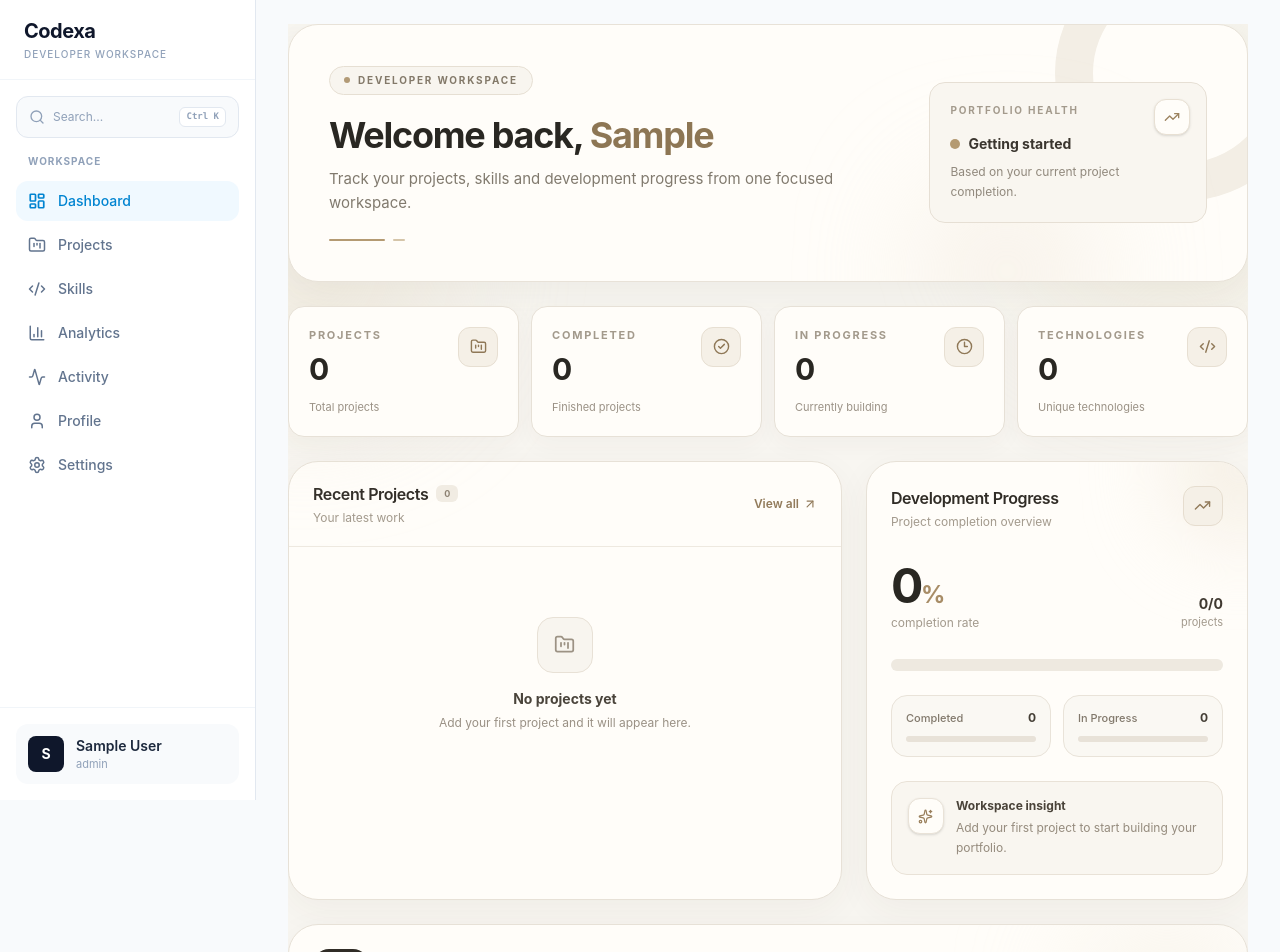
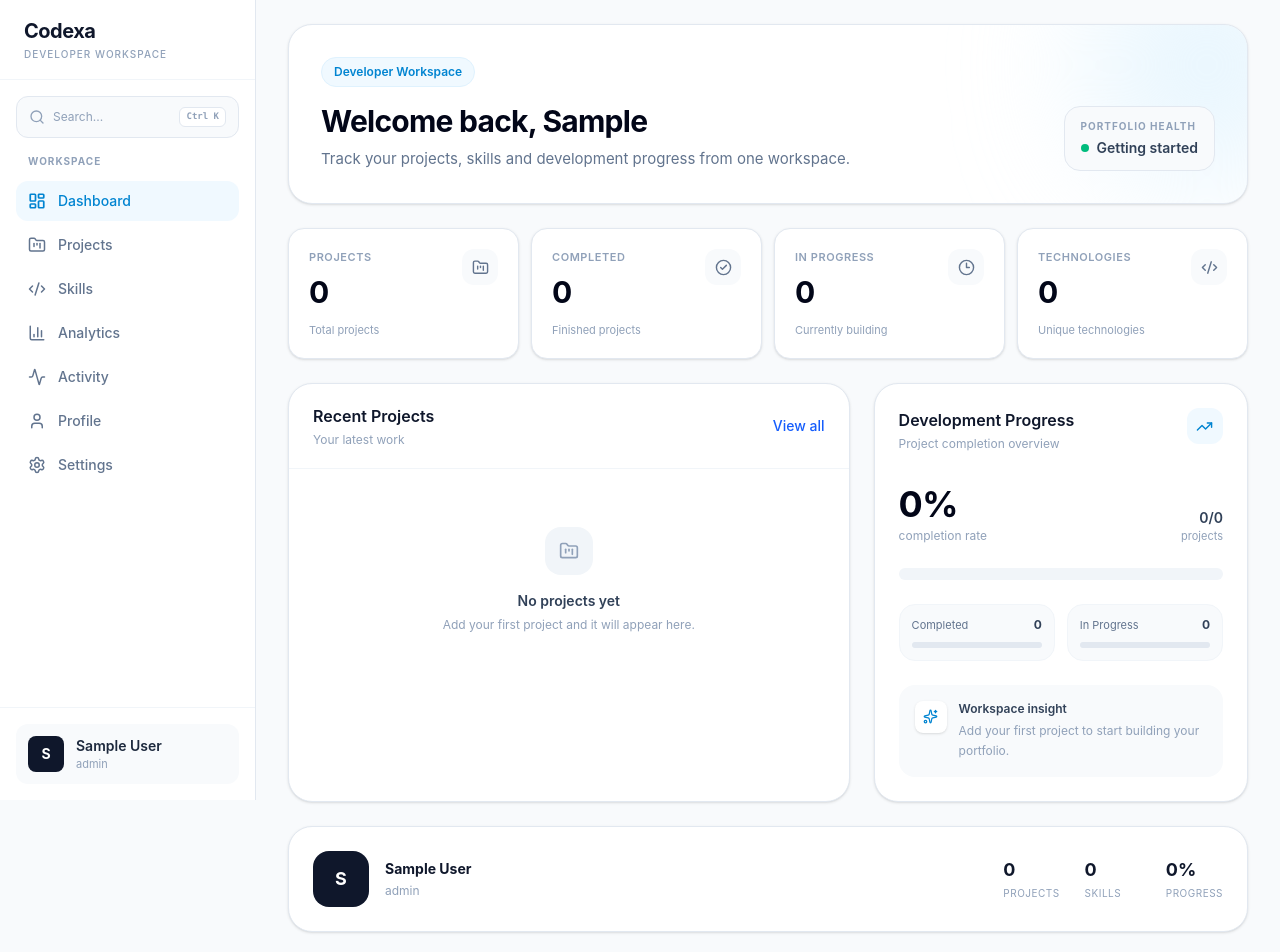
Before and after one commit to judithjoshitha01/codexa, a React (Vite) app: page /dashboard in a window 1280 px wide. Shown: the top 952 px of the page. Built offline with nearby package versions, Linux system fonts and the light colour scheme; sample sign-in values are in the browser's storage.

Commit message:
Update Dashboard.jsx

```diff
--- a/src/pages/Dashboard.jsx
+++ b/src/pages/Dashboard.jsx
@@ -102,102 +102,50 @@ function Dashboard() {
   };
 
   return (
-    <div className="relative min-h-screen space-y-6 overflow-hidden bg-[#F8F6F1] pb-10">
+    <div className="space-y-6 pb-8">
 
-      {/* =====================================================
-          SUBTLE BACKGROUND DECORATION
-      ====================================================== */}
+      {/* HERO */}
+      <section className="relative overflow-hidden rounded-3xl border border-slate-200 bg-white p-6 shadow-sm sm:p-8">
+        <div className="absolute -right-20 -top-20 h-60 w-60 rounded-full bg-sky-100/70 blur-3xl" />
 
-      <div className="pointer-events-none absolute -left-32 top-24 h-72 w-72 rounded-full bg-[#EDE5D6]/50 blur-3xl" />
-
-      <div className="pointer-events-none absolute -right-20 top-0 h-80 w-80 rounded-full bg-[#F1EBDD]/60 blur-3xl" />
-
-      {/* =====================================================
-          HERO
-      ====================================================== */}
-
-      <section className="relative overflow-hidden rounded-[30px] border border-[#E8E2D8] bg-[#FFFDF9] shadow-[0_12px_40px_rgba(72,62,48,0.06)]">
-
-        {/* Decorative circle */}
-
-        <div className="pointer-events-none absolute -right-16 -top-20 h-64 w-64 rounded-full border-[38px] border-[#F3EEE5]" />
-
-        <div className="pointer-events-none absolute bottom-[-70px] right-40 h-40 w-40 rounded-full bg-[#EFE7D8]/60 blur-3xl" />
-
-        <div className="relative p-6 sm:p-8 lg:p-10">
-          <div className="flex flex-col justify-between gap-8 lg:flex-row lg:items-center">
-
-            {/* LEFT */}
-
+        <div className="relative flex flex-col justify-between gap-6 lg:flex-row lg:items-end">
           <div className="max-w-2xl">
-
-              {/* Badge */}
-
-              <div className="mb-5 inline-flex items-center gap-2 rounded-full border border-[#E6DFD3] bg-[#F8F5EF] px-3.5 py-1.5 text-[10px] font-bold uppercase tracking-[0.18em] text-[#837969]">
-                <span className="h-1.5 w-1.5 rounded-full bg-[#B29A76]" />
+            <div className="mb-4 inline-flex items-center gap-2 rounded-full border border-sky-100 bg-sky-50 px-3 py-1.5 text-xs font-semibold text-sky-600">
               Developer Workspace
             </div>
 
-              <h1 className="text-3xl font-bold tracking-[-0.035em] text-[#292722] sm:text-4xl">
-                Welcome back,{" "}
-                <span className="text-[#8D7654]">{firstName}</span>
+            <h1 className="text-2xl font-bold tracking-tight text-slate-950 sm:text-3xl">
+              Welcome back, {firstName}
             </h1>
 
-              <p className="mt-3 max-w-xl text-sm leading-6 text-[#817A6E] sm:text-[15px]">
+            <p className="mt-2 text-sm leading-6 text-slate-500 sm:text-[15px]">
               Track your projects, skills and development progress from one
-                focused workspace.
+              workspace.
             </p>
-
-              {/* Accent line */}
-
-              <div className="mt-6 flex items-center gap-2">
-                <div className="h-[2px] w-14 rounded-full bg-[#B49A72]" />
-                <div className="h-[2px] w-3 rounded-full bg-[#D5C5A9]" />
-              </div>
           </div>
 
-            {/* PORTFOLIO HEALTH */}
-
-            <div className="relative min-w-[215px] rounded-2xl border border-[#E6DFD4] bg-[#F9F6F0] p-5">
-
-              <div className="absolute right-4 top-4">
-                <div className="flex h-9 w-9 items-center justify-center rounded-xl border border-[#E8E0D3] bg-[#FFFDF9] text-[#9C835F] shadow-sm">
-                  <TrendingUp size={16} />
-                </div>
-              </div>
-
-              <p className="text-[10px] font-bold uppercase tracking-[0.18em] text-[#A39A8C]">
+          <div className="hidden rounded-2xl border border-slate-200 bg-slate-50 px-4 py-3 sm:block">
+            <p className="text-[10px] font-bold uppercase tracking-widest text-slate-400">
               Portfolio health
             </p>
 
-              <div className="mt-4 flex items-center gap-2">
+            <div className="mt-1 flex items-center gap-2">
+              <span className="h-2 w-2 rounded-full bg-emerald-500" />
 
-                <span className="h-2.5 w-2.5 rounded-full bg-[#B49A72]" />
-
-                <span className="text-sm font-bold text-[#3A352E]">
+              <span className="text-sm font-semibold text-slate-700">
                 {stats.completionRate >= 70
                   ? "Excellent"
                   : stats.completionRate >= 40
                   ? "Growing"
                   : "Getting started"}
               </span>
-
-              </div>
-
-              <p className="mt-2 text-xs leading-5 text-[#91897D]">
-                Based on your current project completion.
-              </p>
             </div>
           </div>
         </div>
       </section>
 
-      {/* =====================================================
-          STATS
-      ====================================================== */}
-
+      {/* STATS */}
       <section className="grid grid-cols-2 gap-3 lg:grid-cols-4">
-
         <StatCard
           label="Projects"
           value={stats.total}
@@ -225,136 +173,97 @@ function Dashboard() {
           description="Unique technologies"
           icon={Code2}
         />
-
       </section>
 
-      {/* =====================================================
-          MAIN GRID
-      ====================================================== */}
+      {/* MAIN GRID */}
+      <section className="grid gap-6 xl:grid-cols-[1.5fr_1fr]">
 
-      <section className="grid gap-6 xl:grid-cols-[1.45fr_1fr]">
-
-        {/* =================================================
-            RECENT PROJECTS
-        ================================================== */}
-
-        <div className="overflow-hidden rounded-[30px] border border-[#E7E1D7] bg-[#FFFDF9] shadow-[0_10px_35px_rgba(72,62,48,0.05)]">
-
-          <div className="flex items-center justify-between border-b border-[#EEE9E0] px-5 py-5 sm:px-6">
-
+        {/* RECENT PROJECTS */}
+        <div className="overflow-hidden rounded-3xl border border-slate-200 bg-white shadow-sm">
+          <div className="flex items-center justify-between border-b border-slate-100 px-5 py-5 sm:px-6">
             <div>
-              <div className="flex items-center gap-2">
-
-                <h2 className="font-semibold tracking-tight text-[#302C26]">
+              <h2 className="font-semibold text-slate-900">
                 Recent Projects
               </h2>
 
-                <span className="rounded-md bg-[#F1ECE3] px-2 py-0.5 text-[9px] font-bold text-[#8D8272]">
-                  {recentProjects.length}
-                </span>
-
-              </div>
-
-              <p className="mt-1 text-xs text-[#A39A8D]">
+              <p className="mt-1 text-xs text-slate-400">
                 Your latest work
               </p>
             </div>
 
             <Link
                 to="/projects"
-              className="group flex items-center gap-1 text-xs font-semibold text-[#927B5B] transition hover:text-[#6F5B40]"
+                className="text-sm font-medium text-blue-600 hover:text-blue-700"
             >
                 View all
-
-              <ArrowUpRight
-                size={14}
-                className="transition-transform duration-200 group-hover:-translate-y-0.5 group-hover:translate-x-0.5"
-              />
             </Link>
           </div>
 
-          <div className="divide-y divide-[#EEE9E0]">
-
+          <div className="divide-y divide-slate-100">
             {recentProjects.length > 0 ? (
               recentProjects.map((project) => {
-
                 const technologies = getTech(project);
 
                 return (
                   <div
                     key={project.id}
-                    className="group px-5 py-5 transition duration-300 hover:bg-[#FAF8F3] sm:px-6"
+                    className="group px-5 py-5 transition hover:bg-slate-50/70 sm:px-6"
                   >
-
                     <div className="flex items-start justify-between gap-3">
-
-                      <div className="flex min-w-0 gap-3.5">
-
-                        {/* Project icon */}
-
-                        <div className="flex h-11 w-11 shrink-0 items-center justify-center rounded-xl border border-[#E9E2D7] bg-[#F8F5EF] text-[#8E8270] transition duration-300 group-hover:border-[#DCCDB7] group-hover:bg-[#F1EBDD] group-hover:text-[#806B4D]">
+                      <div className="flex min-w-0 gap-3">
+                        <div className="flex h-10 w-10 shrink-0 items-center justify-center rounded-xl bg-slate-100 text-slate-500 group-hover:bg-sky-50 group-hover:text-sky-600">
                           <Layers3 size={18} />
                         </div>
 
                         <div className="min-w-0">
-
-                          <h3 className="truncate text-sm font-semibold text-[#3A352E]">
+                          <h3 className="truncate text-sm font-semibold text-slate-800">
                             {project.title}
                           </h3>
 
-                          <p className="mt-1 line-clamp-1 text-xs leading-5 text-[#9A9184]">
+                          <p className="mt-1 line-clamp-1 text-xs text-slate-400">
                             {project.description ||
                               "No description available."}
                           </p>
-
                         </div>
                       </div>
 
                       <StatusBadge status={project.status} />
                     </div>
 
-                    <div className="mt-4 flex flex-wrap items-center justify-between gap-3 pl-0 sm:pl-[58px]">
-
+                    <div className="mt-4 flex flex-wrap items-center justify-between gap-3">
                       <div className="flex flex-wrap gap-1.5">
-
                         {technologies.slice(0, 4).map((tech) => (
                           <span
                             key={tech}
-                            className="rounded-md border border-[#E8E1D7] bg-[#F9F6F0] px-2 py-1 text-[10px] font-medium text-[#807568]"
+                            className="rounded-md bg-slate-100 px-2 py-1 text-[10px] font-medium text-slate-500"
                           >
                             {tech}
                           </span>
                         ))}
-
                       </div>
-
-                      <div className="flex items-center gap-4">
 
                       {project.github && (
                         <a
                           href={project.github}
                           target="_blank"
                           rel="noreferrer"
-                            className="flex items-center gap-1.5 text-xs text-[#9B9286] transition hover:text-[#403A31]"
+                          className="flex items-center gap-1.5 text-xs text-slate-400 hover:text-slate-800"
                         >
                           <GitBranch size={13} />
                           Repository
                         </a>
                       )}
-
                         {project.live && (
                         <a
                           href={project.live}
                           target="_blank"
                           rel="noreferrer"
-                            className="flex items-center gap-1.5 text-xs text-[#9B9286] transition hover:text-[#806B4D]"
+                          className="flex items-center gap-1.5 text-xs text-slate-400 hover:text-sky-600"
                         >
                           <ExternalLink size={13} />
                           Live Demo
                         </a>
                       )}
-
-                      </div>
                     </div>
                   </div>
                 );
@@ -362,123 +271,84 @@ function Dashboard() {
             ) : (
               <EmptyProjects />
             )}
-
           </div>
         </div>
 
-        {/* =================================================
-            DEVELOPMENT PROGRESS
-        ================================================== */}
-
-        <div className="relative overflow-hidden rounded-[30px] border border-[#E7E1D7] bg-[#FFFDF9] p-5 shadow-[0_10px_35px_rgba(72,62,48,0.05)] sm:p-6">
-
-          {/* Background decoration */}
-
-          <div className="pointer-events-none absolute -right-16 -top-16 h-36 w-36 rounded-full bg-[#F2EBDE]/70 blur-2xl" />
-
-          <div className="relative">
-
+        {/* PROGRESS */}
+        <div className="rounded-3xl border border-slate-200 bg-white p-5 shadow-sm sm:p-6">
           <div className="flex items-start justify-between">
-
             <div>
-                <h2 className="font-semibold tracking-tight text-[#302C26]">
+              <h2 className="font-semibold text-slate-900">
                 Development Progress
               </h2>
 
-                <p className="mt-1 text-xs text-[#A39A8D]">
+              <p className="mt-1 text-xs text-slate-400">
                 Project completion overview
               </p>
             </div>
 
-              <div className="flex h-10 w-10 items-center justify-center rounded-xl border border-[#E6DDCF] bg-[#F5F0E7] text-[#927B5B]">
+            <div className="flex h-9 w-9 items-center justify-center rounded-xl bg-sky-50 text-sky-600">
               <TrendingUp size={17} />
             </div>
-
           </div>
 
-            {/* Percentage */}
-
           <div className="mt-8 flex items-end justify-between">
-
             <div>
-                <p className="text-5xl font-bold tracking-[-0.05em] text-[#292722]">
-                  {stats.completionRate}
-                  <span className="text-2xl text-[#A88D67]">
-                    %
-                  </span>
+              <p className="text-4xl font-bold tracking-tight text-slate-950">
+                {stats.completionRate}%
               </p>
 
-                <p className="mt-1 text-xs text-[#A39A8D]">
+              <p className="mt-1 text-xs text-slate-400">
                 completion rate
               </p>
             </div>
 
             <div className="text-right">
-                <p className="text-sm font-bold text-[#403A31]">
+              <p className="text-sm font-semibold text-slate-700">
                 {stats.completed}/{stats.total}
               </p>
 
-                <p className="text-[11px] text-[#A39A8D]">
+              <p className="text-[11px] text-slate-400">
                 projects
               </p>
             </div>
-
           </div>
 
-            {/* Main progress */}
-
-            <div className="mt-7">
-
-              <div className="h-3 overflow-hidden rounded-full bg-[#EEE9E0]">
-
+          <div className="mt-6 h-3 overflow-hidden rounded-full bg-slate-100">
             <div
-                  className="h-full rounded-full bg-gradient-to-r from-[#A88C65] to-[#C8B28E] transition-all duration-700"
+              className="h-full rounded-full bg-sky-500 transition-all duration-700"
               style={{
                 width: `${stats.completionRate}%`,
               }}
             />
-
           </div>
 
-            </div>
-
-            {/* Small progress cards */}
-
           <div className="mt-6 grid grid-cols-2 gap-3">
-
             <ProgressItem
               label="Completed"
               value={stats.completed}
               total={stats.total}
-                accent="bg-[#A78C66]"
             />
 
             <ProgressItem
               label="In Progress"
               value={stats.inProgress}
               total={stats.total}
-                accent="bg-[#C6AF89]"
             />
-
           </div>
 
-            {/* Insight */}
-
-            <div className="mt-6 rounded-2xl border border-[#E9E2D7] bg-[#F9F6F0] p-4">
-
+          <div className="mt-6 rounded-2xl bg-slate-50 p-4">
             <div className="flex gap-3">
-
-                <div className="flex h-9 w-9 shrink-0 items-center justify-center rounded-xl border border-[#E9E2D7] bg-[#FFFDF9] text-[#9A805D] shadow-sm">
+              <div className="flex h-8 w-8 shrink-0 items-center justify-center rounded-lg bg-white text-sky-600 shadow-sm">
                 <Sparkles size={15} />
               </div>
 
               <div>
-
-                  <p className="text-xs font-bold text-[#4A4339]">
+                <p className="text-xs font-semibold text-slate-700">
                   Workspace insight
                 </p>
 
-                  <p className="mt-1 text-xs leading-5 text-[#958B7D]">
+                <p className="mt-1 text-xs leading-5 text-slate-400">
                   {stats.total === 0
                     ? "Add your first project to start building your portfolio."
                     : stats.inProgress > 0
@@ -487,56 +357,32 @@ function Dashboard() {
                       } currently in progress.`
                     : "Great work! Your current projects are completed."}
                 </p>
-
               </div>
-
             </div>
-
-            </div>
-
           </div>
         </div>
       </section>
 
-      {/* =====================================================
-          PROFILE SNAPSHOT
-      ====================================================== */}
-
-      <section className="relative overflow-hidden rounded-[30px] border border-[#E7E1D7] bg-[#FFFDF9] p-5 shadow-[0_10px_35px_rgba(72,62,48,0.05)] sm:p-6">
-
-        <div className="pointer-events-none absolute right-0 top-0 h-40 w-40 rounded-full bg-[#F1EBDD]/60 blur-3xl" />
-
-        <div className="relative flex flex-col gap-6 sm:flex-row sm:items-center sm:justify-between">
-
+      {/* PROFILE SNAPSHOT */}
+      <section className="rounded-3xl border border-slate-200 bg-white p-5 shadow-sm sm:p-6">
+        <div className="flex flex-col gap-5 sm:flex-row sm:items-center sm:justify-between">
           <div className="flex items-center gap-4">
-
-            {/* Avatar */}
-
-            <div className="relative">
-
-              <div className="flex h-14 w-14 shrink-0 items-center justify-center rounded-2xl bg-[#302C26] text-lg font-bold text-[#F8F3E9] shadow-lg">
+            <div className="flex h-14 w-14 shrink-0 items-center justify-center rounded-2xl bg-slate-900 text-lg font-bold text-white">
               {firstName.charAt(0).toUpperCase()}
             </div>
 
-              <span className="absolute -bottom-1 -right-1 h-4 w-4 rounded-full border-[3px] border-[#FFFDF9] bg-[#B49A72]" />
-
-            </div>
-
             <div>
-
-              <p className="text-sm font-bold text-[#332F29]">
+              <p className="text-sm font-bold text-slate-900">
                 {profile?.name || "Your Profile"}
               </p>
 
-              <p className="mt-1 text-xs text-[#9B9285]">
+              <p className="mt-1 text-xs text-slate-400">
                 {profile?.role || "Frontend Developer"}
               </p>
-
             </div>
           </div>
 
-          <div className="grid grid-cols-3 gap-8 sm:gap-10">
-
+          <div className="grid grid-cols-3 gap-6">
             <MiniMetric
               label="Projects"
               value={stats.total}
@@ -551,17 +397,12 @@ function Dashboard() {
               label="Progress"
               value={`${stats.completionRate}%`}
             />
-
           </div>
         </div>
       </section>
     </div>
   );
 }
-
-/* =========================================================
-   STAT CARD
-========================================================= */
 
 function StatCard({
   label,
@@ -570,143 +411,102 @@ function StatCard({
   icon: Icon,
 }) {
   return (
-    <div className="group relative overflow-hidden rounded-2xl border border-[#E7E1D7] bg-[#FFFDF9] p-4 shadow-[0_8px_25px_rgba(72,62,48,0.04)] transition duration-300 hover:-translate-y-1 hover:shadow-[0_14px_35px_rgba(72,62,48,0.08)] sm:p-5">
-
-      {/* Decorative corner */}
-
-      <div className="pointer-events-none absolute -right-5 -top-5 h-16 w-16 rounded-full bg-[#F4EFE6] opacity-0 transition duration-300 group-hover:opacity-100" />
-
-      <div className="relative flex items-start justify-between gap-2">
-
+    <div className="group rounded-2xl border border-slate-200 bg-white p-4 shadow-sm transition hover:-translate-y-0.5 hover:shadow-md sm:p-5">
+      <div className="flex items-start justify-between gap-2">
         <div>
-
-          <p className="text-[10px] font-bold uppercase tracking-[0.16em] text-[#A39A8C] sm:text-[11px]">
+          <p className="text-[10px] font-semibold uppercase tracking-wider text-slate-400 sm:text-[11px]">
             {label}
           </p>
 
-          <p className="mt-2 text-2xl font-bold tracking-tight text-[#292722] sm:text-3xl">
+          <p className="mt-2 text-2xl font-bold tracking-tight text-slate-950 sm:text-3xl">
             {value}
           </p>
-
         </div>
 
-        <div className="flex h-10 w-10 shrink-0 items-center justify-center rounded-xl border border-[#E7DFD2] bg-[#F5F0E7] text-[#8F7857] transition duration-300 group-hover:scale-105">
+        <div className="flex h-9 w-9 shrink-0 items-center justify-center rounded-xl bg-slate-50 text-slate-500 group-hover:bg-sky-50 group-hover:text-sky-600">
           <Icon size={17} />
         </div>
-
       </div>
 
-      <p className="relative mt-3 text-[10px] text-[#9B9286] sm:text-[11px]">
+      <p className="mt-3 text-[10px] text-slate-400 sm:text-[11px]">
         {description}
       </p>
-
     </div>
   );
 }
-
-/* =========================================================
-   STATUS BADGE
-========================================================= */
 
 function StatusBadge({ status }) {
   const completed = status === "Completed";
 
   return (
     <span
-      className={`shrink-0 rounded-full border px-2.5 py-1 text-[10px] font-bold ${
+      className={`shrink-0 rounded-full px-2.5 py-1 text-[10px] font-semibold ${
         completed
-          ? "border-[#DCD2C2] bg-[#F2EEE6] text-[#806D52]"
-          : "border-[#E5D8C3] bg-[#F8F1E6] text-[#9A7D51]"
+          ? "bg-emerald-50 text-emerald-600"
+          : "bg-amber-50 text-amber-600"
       }`}
     >
-      <span className="mr-1.5 inline-block h-1.5 w-1.5 rounded-full bg-current" />
       {status || "In Progress"}
     </span>
   );
 }
 
-/* =========================================================
-   PROGRESS ITEM
-========================================================= */
-
-function ProgressItem({
-  label,
-  value,
-  total,
-  accent,
-}) {
+function ProgressItem({ label, value, total }) {
   const percentage =
     total > 0 ? Math.round((value / total) * 100) : 0;
 
   return (
-    <div className="rounded-2xl border border-[#E9E3D9] bg-[#FAF8F3] p-3.5">
-
-      <div className="flex items-center justify-between">
-
-        <span className="text-[11px] font-medium text-[#81786B]">
+    <div className="rounded-2xl border border-slate-100 bg-slate-50 p-3">
+      <div className="flex justify-between">
+        <span className="text-[11px] text-slate-500">
           {label}
         </span>
 
-        <span className="text-xs font-bold text-[#443E35]">
+        <span className="text-xs font-bold text-slate-700">
           {value}
         </span>
-
       </div>
 
-      <div className="mt-2.5 h-1.5 overflow-hidden rounded-full bg-[#E8E2D8]">
-
+      <div className="mt-2 h-1.5 overflow-hidden rounded-full bg-slate-200">
         <div
-          className={`h-full rounded-full transition-all duration-500 ${accent}`}
+          className="h-full rounded-full bg-slate-700 transition-all duration-500"
           style={{
             width: `${percentage}%`,
           }}
         />
-
       </div>
     </div>
   );
 }
 
-/* =========================================================
-   MINI METRIC
-========================================================= */
-
 function MiniMetric({ label, value }) {
   return (
     <div>
-
-      <p className="text-lg font-bold tracking-tight text-[#332F29]">
+      <p className="text-lg font-bold text-slate-900">
         {value}
       </p>
 
-      <p className="mt-0.5 text-[10px] font-semibold uppercase tracking-[0.14em] text-[#A39A8D]">
+      <p className="mt-0.5 text-[10px] uppercase tracking-wider text-slate-400">
         {label}
       </p>
-
     </div>
   );
 }
 
-/* =========================================================
-   EMPTY PROJECTS
-========================================================= */
-
 function EmptyProjects() {
   return (
-    <div className="flex min-h-64 flex-col items-center justify-center px-6 text-center">
-
-      <div className="flex h-14 w-14 items-center justify-center rounded-2xl border border-[#E8E1D6] bg-[#F8F5EF] text-[#9C9284]">
-        <FolderKanban size={21} />
+    <div className="flex min-h-56 flex-col items-center justify-center px-6 text-center">
+      <div className="flex h-12 w-12 items-center justify-center rounded-2xl bg-slate-100 text-slate-400">
+        <FolderKanban size={20} />
       </div>
 
-      <h3 className="mt-4 text-sm font-bold text-[#4A443B]">
+      <h3 className="mt-4 text-sm font-semibold text-slate-700">
         No projects yet
       </h3>
 
-      <p className="mt-1 max-w-xs text-xs leading-5 text-[#9A9185]">
+      <p className="mt-1 max-w-xs text-xs leading-5 text-slate-400">
         Add your first project and it will appear here.
       </p>
-
     </div>
   );
 }
```
Lines whose indentation alone changed are shown as unchanged.
